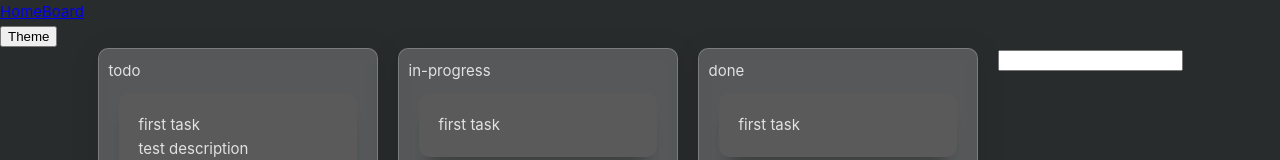
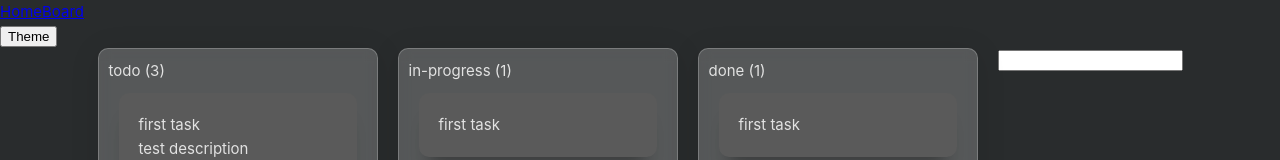
Before and after one commit to orlovse/Craboard, a Vue app: page /board/123 in a window 1280 px wide. Shown: the top 160 px of the page. Built offline with nearby package versions, Linux system fonts and the light colour scheme.

Commit message:
Add tasks count

```diff
--- a/src/components/BoardColumn.vue
+++ b/src/components/BoardColumn.vue
@@ -41,7 +41,7 @@ const computedMoveTaskOrColumn = computed(() => {
       class="boardColumnCard"
       :transferData="{ type: 'column', fromColumnIndex: columnIndex }"
     >
-      <div>{{ column.name }}</div>
+      <div>{{ column.name }} ({{ column.tasks.length }})</div>
       <TransitionGroup name="list" tag="div">
         <ColumnTask
           v-for="(task, taskIndex) of column.tasks"
```
